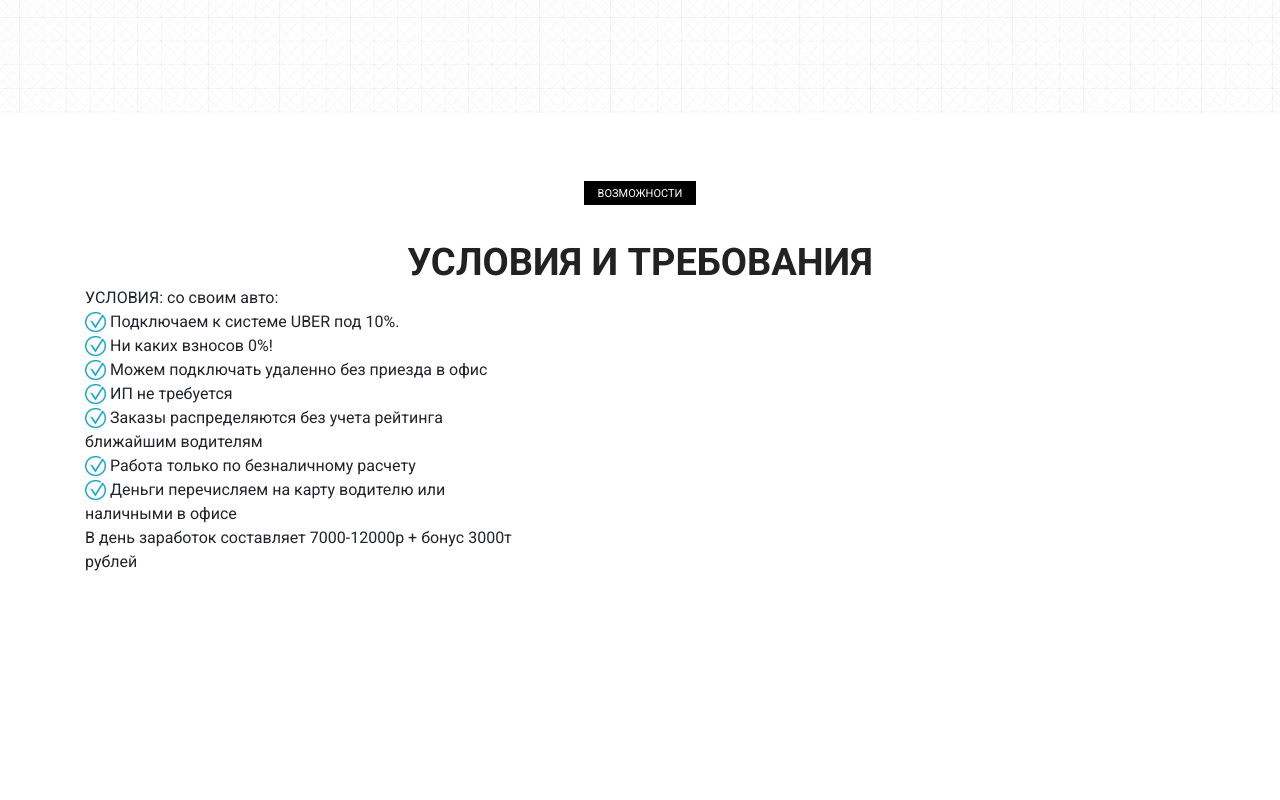
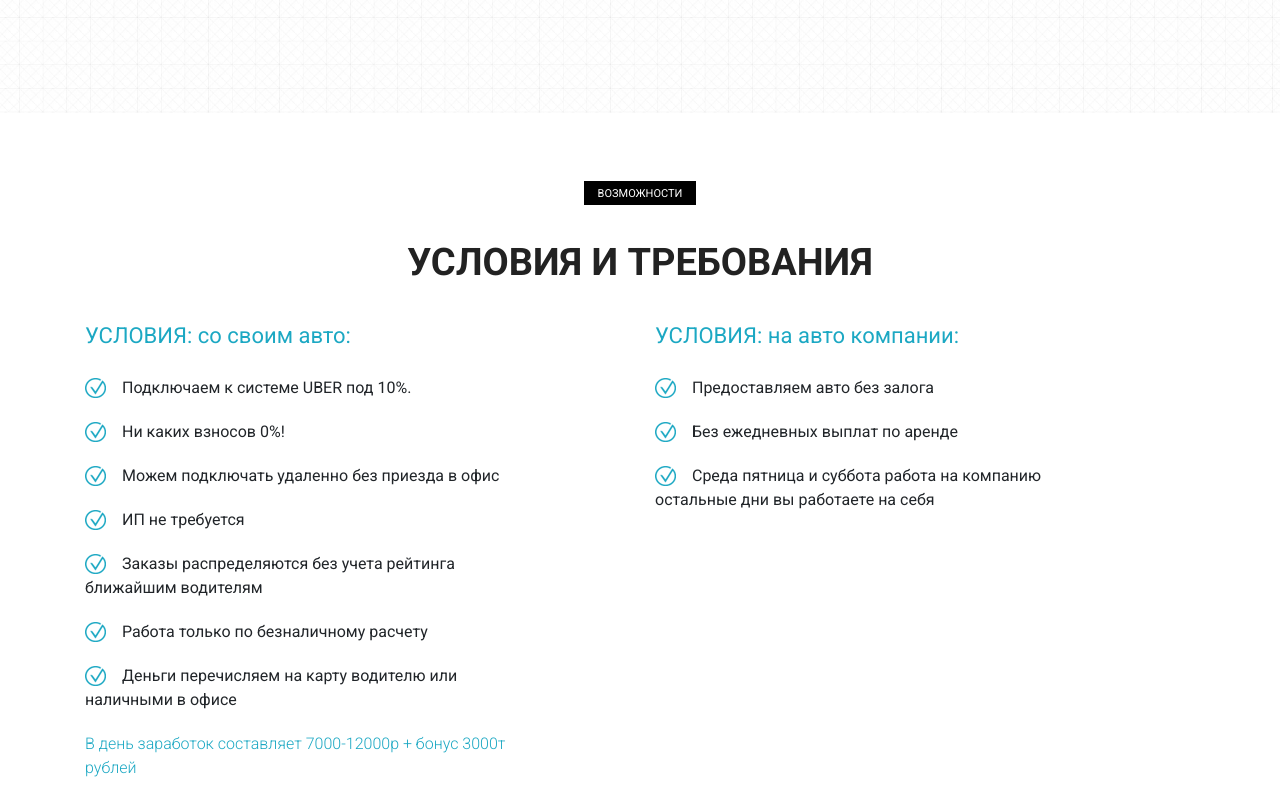
Before and after one commit to Aramex86/BootstrapProject, a plain HTML site: page src/index.html in a window 1280 px wide. Shown: the part 3770-4570 px from the top of the page. Before the commit the page ends 4344 px from the top, so only its background shows below. Drawn offline with nearby package versions, Linux system fonts and the light colour scheme.

Commit message:
required section

```diff
--- a/src/index.html
+++ b/src/index.html
@@ -272,25 +272,59 @@
             <div class="row">
                 <div class="col-md-5">
                     <div class="required_blueheading">УСЛОВИЯ: со своим авто:</div>
+                    <ul class="required_list">
+                        <li class="required_item">
                                 <img src="/src/icons/blue_mark.png" alt="blue">
-                    Подключаем к системе UBER  под 10%.<br>
+                                Подключаем к системе UBER  под 10%.
+                        </li>
+                        <li class="required_item">
                                 <img src="/src/icons/blue_mark.png" alt="blue">
-                    Ни каких взносов  0%!<br>
+                                Ни каких взносов  0%!
+                        </li>
+                        <li class="required_item">
                                 <img src="/src/icons/blue_mark.png" alt="blue">
-                    Можем подключать удаленно без приезда в офис<br>
+                                Можем подключать удаленно без приезда в офис
+                        </li>
+                        <li class="required_item">
                                 <img src="/src/icons/blue_mark.png" alt="blue">
-                    ИП не требуется<br>
+                                ИП не требуется
+                        </li>
+                        <li class="required_item">
                                 <img src="/src/icons/blue_mark.png" alt="blue">
-                    Заказы распределяются без учета рейтинга ближайшим водителям<br>
+                                Заказы распределяются без учета рейтинга ближайшим водителям
+                        </li>
+                        <li class="required_item">
                                 <img src="/src/icons/blue_mark.png" alt="blue">
-                    Работа только по безналичному расчету<br>
+                                Работа только по безналичному расчету
+                        </li>
+                        <li class="required_item">
                                 <img src="/src/icons/blue_mark.png" alt="blue">
-                    Деньги перечисляем на карту водителю или наличными в офисе<br>
-                    <span class="blue_text">
+                                Деньги перечисляем на карту водителю или наличными в офисе
+                        </li>
+                        <li class="required_item">
+                                <span class="required_blue_text">
                                         В день заработок составляет 7000-12000р + бонус 3000т рублей
                                 </span>
+                        </li>
+                    </ul>
 
-
+                </div>
+                <div class="col-md-5 offset-md-1">
+                    <div class="required_blueheading">УСЛОВИЯ: на авто компании:</div>
+                    <ul class="required_list">
+                        <li class="required_item">
+                            <img src="/src/icons/blue_mark.png" alt="blue">
+                            Предоставляем авто без залога
+                        </li>
+                        <li class="required_item">
+                            <img src="/src/icons/blue_mark.png" alt="blue">
+                            Без ежедневных выплат по аренде
+                        </li>
+                        <li class="required_item">
+                            <img src="/src/icons/blue_mark.png" alt="blue">
+                            Среда пятница и суббота работа на компанию остальные дни вы работаете на себя
+                        </li>
+                    </ul>
                     </div>
             </div>
         </div>
--- a/src/sass/style.sass
+++ b/src/sass/style.sass
@@ -1,6 +1,6 @@
 *
   font-family: 'Roboto', sans-serif
-
+  list-style-type: none
 header
   position: relative
 
@@ -318,3 +318,20 @@ header nav
         text-transform: uppercase
         text-align: center
         margin-top: 33px
+    &_blueheading
+        margin-top: 33px
+        margin-bottom: 24px
+        color: #1ca8c3
+        font-size: 22px
+        font-weight: 400
+    &_list
+        margin: 0
+        padding: 0
+        margin-top: 21px
+    &_item
+        padding-bottom: 20px
+        & span
+            color: #1ca8c3
+            font-weight: 300
+        & img
+            margin-right: 12px
```
Also changed, not shown: src/css/style.min.css, 1 other file. Lines whose indentation alone changed are shown as unchanged.
